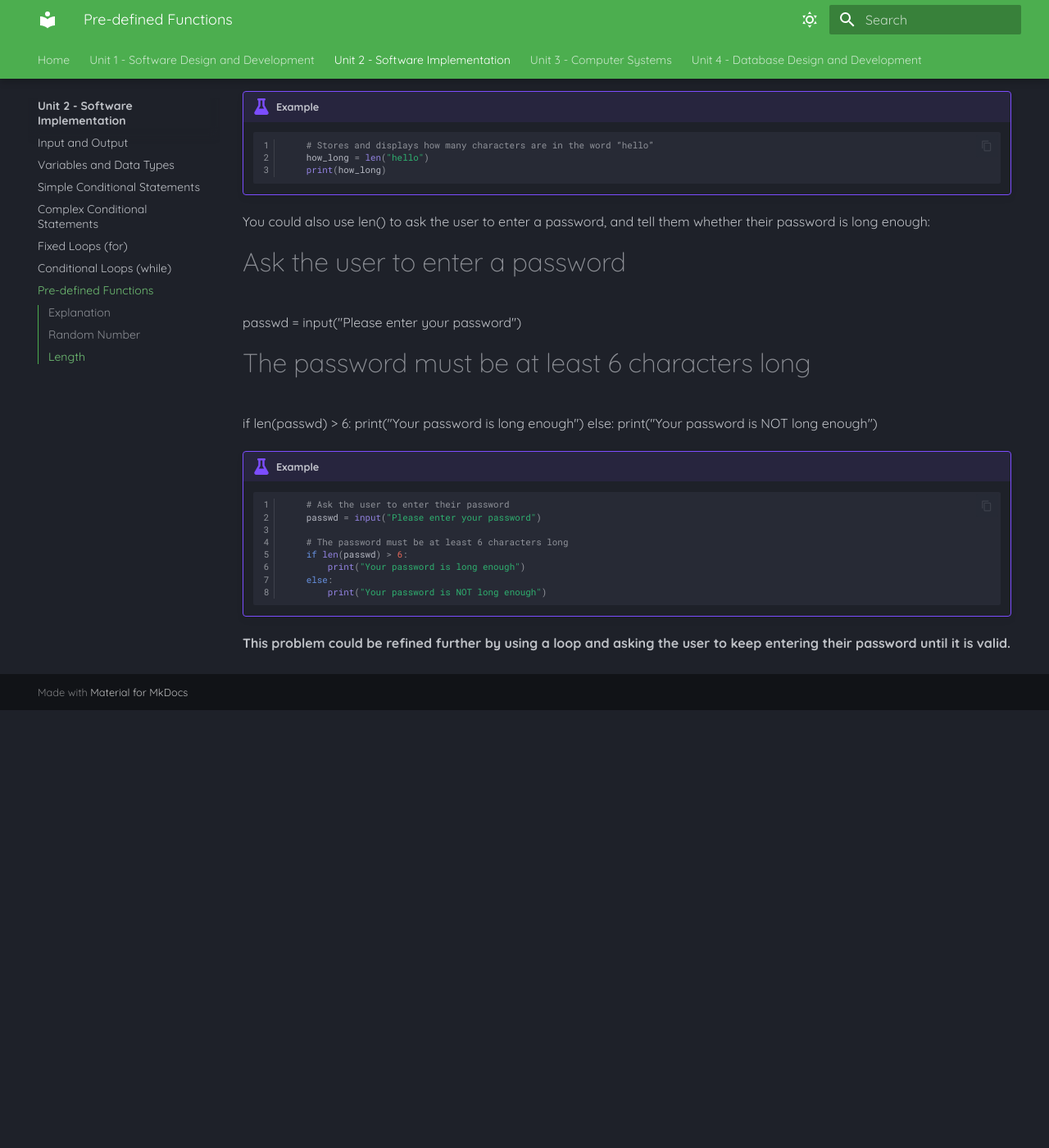
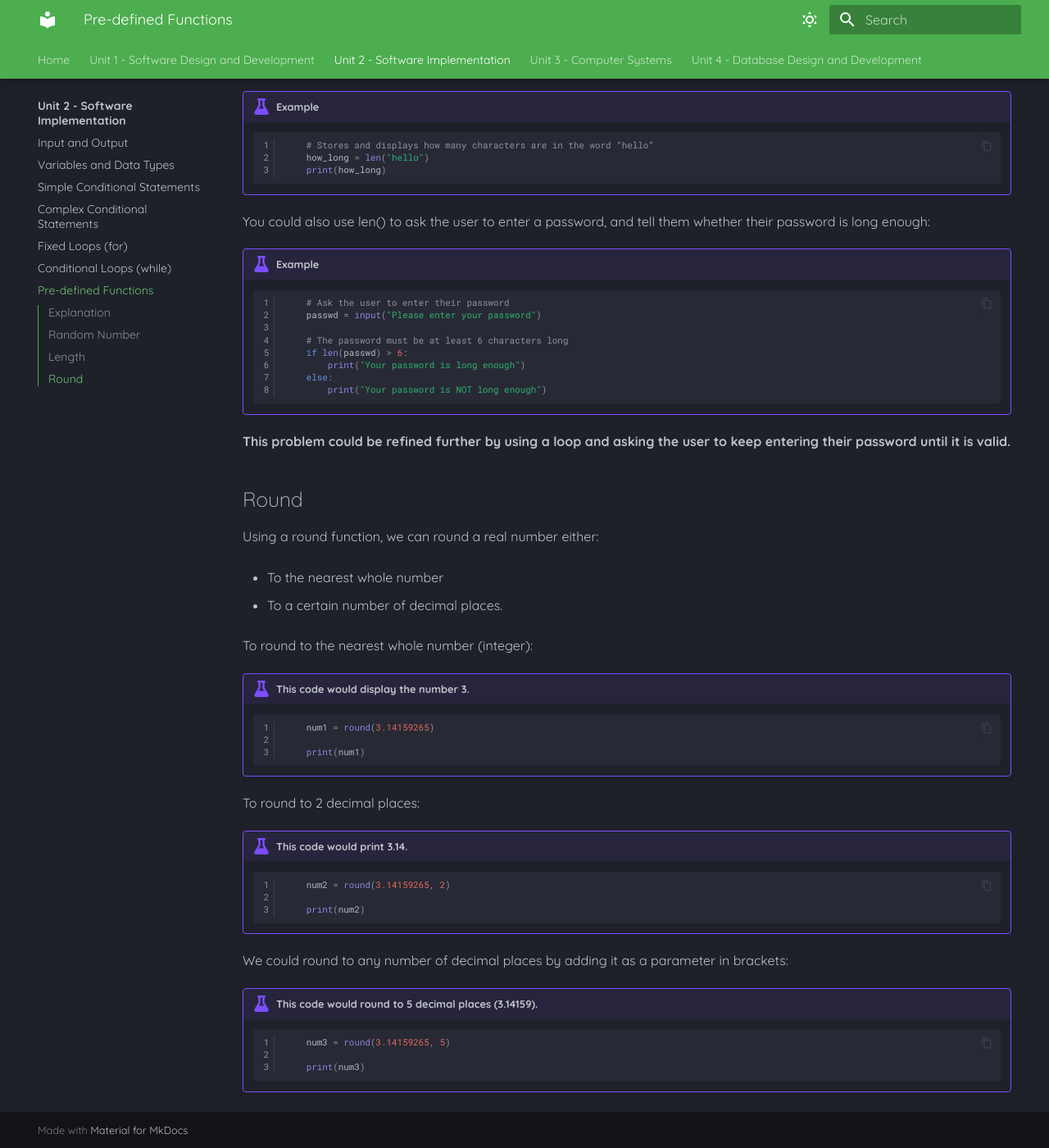
Before and after one commit to Mr-Wood-CS/National-5-Computing-Science-Markdown-Files, an MkDocs documentation site: the page built from docs/SI/07-Pre-defined-Functions.md, in a window 1280 px wide and 1400 px high, scrolled down 1645 px. Shown: the whole window at 82% size. Built offline with MkDocs 1.6.1 and Material for MkDocs 9.7.7, drawn with Linux system fonts in a browser that asks for light colours; before the commit the page ends 2511 px from its top, so only the background shows below that.

Commit message:
Update 07-Pre-defined-Functions.md

````diff
--- a/docs/SI/07-Pre-defined-Functions.md
+++ b/docs/SI/07-Pre-defined-Functions.md
@@ -84,14 +84,6 @@ This example calculates the length of a word, stores it in a variable called “
 
 You could also use len() to ask the user to enter a password, and tell them whether their password is long enough:
 
-# Ask the user to enter a password
-passwd = input("Please enter your password")
-
-# The password must be at least 6 characters long
-if len(passwd) > 6:
-    print("Your password is long enough")
-else:
-    print("Your password is NOT long enough")
 !!! example
 
 	```python linenums="1"
@@ -108,3 +100,46 @@ else:
 	```
 
 __This problem could be refined further by using a loop and asking the user to keep entering their password until it is valid.__
+
+## Round
+Using a round function, we can round a real number either:
+
+* To the nearest whole number
+
+* To a certain number of decimal places.
+
+To round to the nearest whole number (integer):
+
+!!! example "This code would display the number 3."
+
+	```python linenums="1"
+
+		num1 = round(3.14159265)
+
+		print(num1)
+
+	```
+
+To round to 2 decimal places:
+
+!!! example "This code would print 3.14."
+
+	```python linenums="1"
+
+		num2 = round(3.14159265, 2)
+
+		print(num2)
+
+	```
+
+We could round to any number of decimal places by adding it as a parameter in brackets:
+
+!!! example "This code would round to 5 decimal places (3.14159)."
+
+	```python linenums="1"
+
+		num3 = round(3.14159265, 5)
+
+		print(num3)
+
+	```
````
